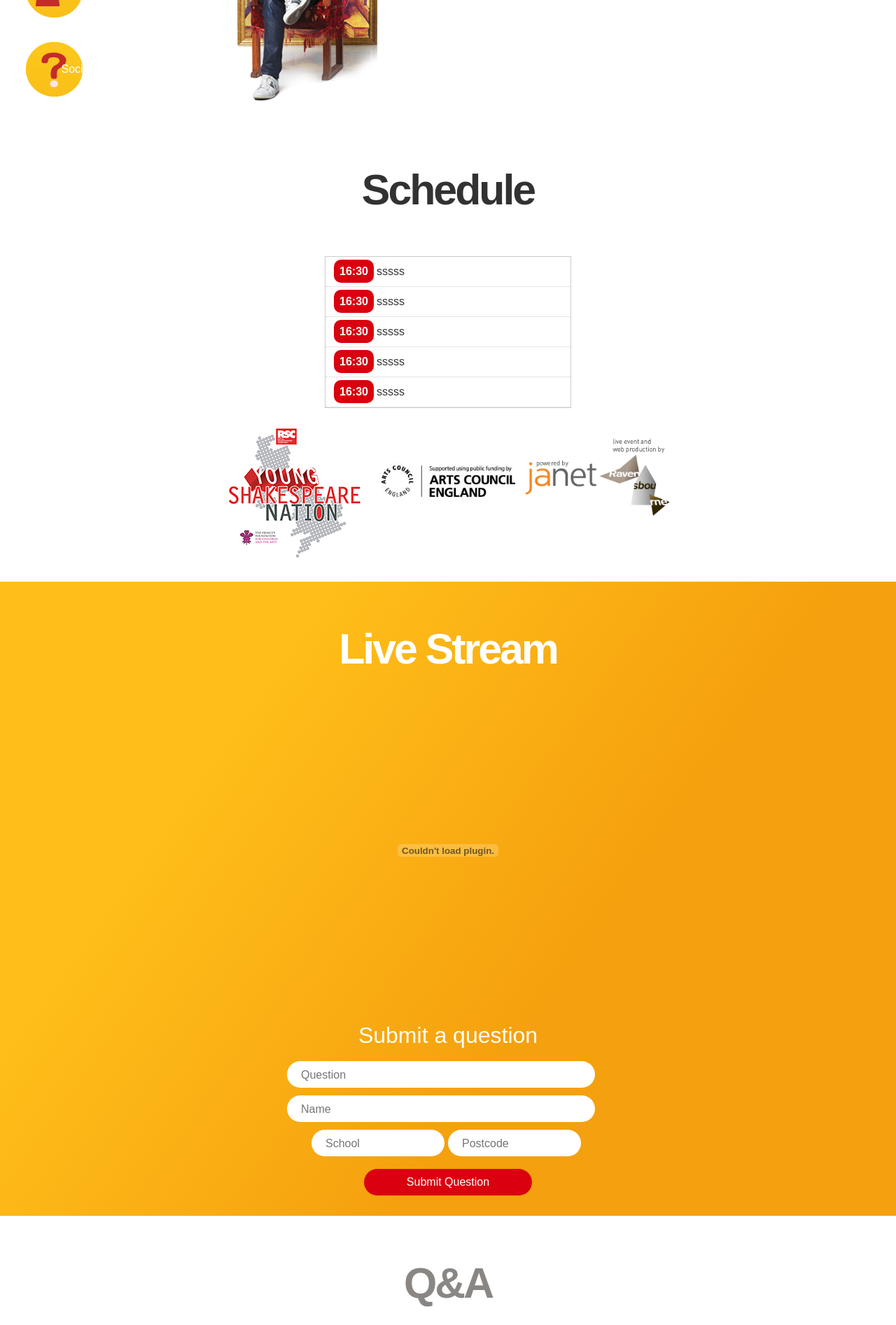
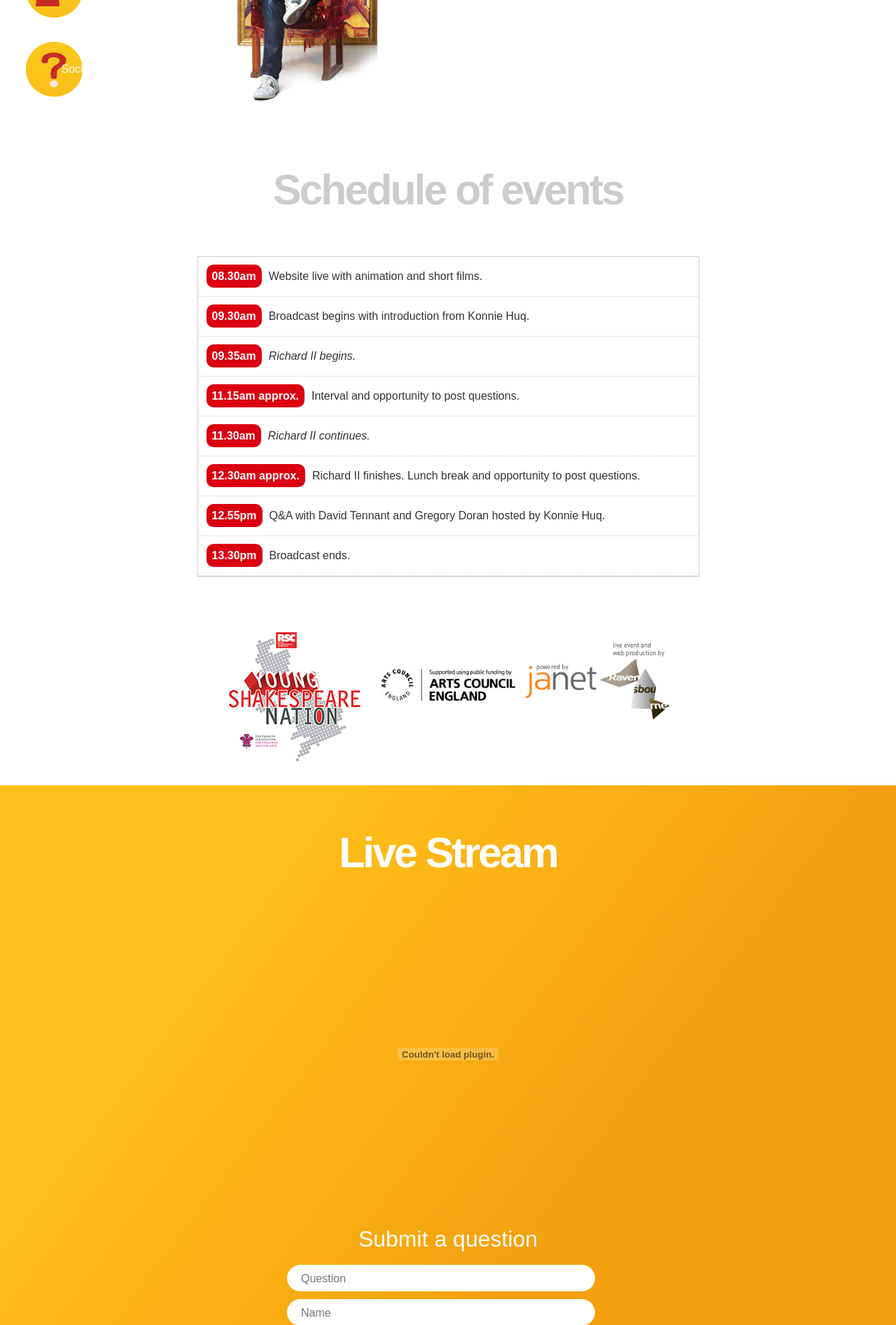
Before and after one commit to th0ran/richard_ii, a PHP site: page / in a window 1280 px wide. Shown: the part 440-2333 px from the top of the page at 70% size. Run offline with PHP 8.4, Linux system fonts and the light colour scheme; some libraries are stand-ins or nearby versions; some web fonts are replaced.

Commit message:
Fixed schedule and form fields

```diff
--- a/css/style.css
+++ b/css/style.css
@@ -28,17 +28,8 @@ a:visited {
 	z-index: 200;
 }
 
-.center-form {
-	width: 400px;
-	height: 20px;
-	margin: auto;
-    top: 0;
-    left: 0;
-    bottom: 0;
-    right: 0;
-}
 
-input[type="text"] {
+input[type="school"], input[type="text"] {
 	height: 20px;
 	width: 400px;
 	margin-left: -20px;
@@ -53,29 +44,9 @@ input[type="text"] {
 	-moz-border-radius: 30px;
 	border-radius: 30px;
 }
-input[type="text"]:hover {
-	color: green;
-	background: #f5f5f5;
-	background-color: #f5f5f5;
-}
 
-input[type="school"] {
-	height: 20px;
-	width: 150px;
-	margin-left: 5px;
-	margin-bottom: 11px;
-	max-width: 100%;
-	padding: 8px 20px;
-	padding-top: 10px;
-	display: block;
-	outline: 0;
-	border: 0;
-	-webkit-border-radius: 30px;
-	-moz-border-radius: 30px;
-	border-radius: 30px;
-	float: left;
-}
-input[type="school"]:hover {
+
+input[type="text"]:hover, input[type="school"]:hover {
 	color: green;
 	background: #f5f5f5;
 	background-color: #f5f5f5;
@@ -231,7 +202,7 @@ input[type="submit"]:active {
     text-align: center;
 	font-size: 3.8em;
 	letter-spacing: -3px;
-	color: #323232;
+	color: #ccc;
 	font-weight: 700;
 	margin-left: 0px;
 }
@@ -363,94 +334,7 @@ input[type="submit"]:active {
 	width: 100%;
 	height: 100%;
 }
- @media screen and (max-width: 1000px) {
-.container {
-	width: 80%;
-}
 
-}
-
-
-@media screen and (max-width: 750px) {
-
-.fixed {
-	position:inherit;
-}
-
-
-}
-
-
-/* Tablet */
-/*@media screen and (max-width: 1024px) {
-
-#logo {
-	width: 100%;
-	text-align: center;
-}
-
-#nav {
-	width:100%;
-	text-align:center;
-	margin:10px 0;
-}
-
-.navigation{
-	width: 100%;
-	float: center;
-	list-style: none;
-	margin: 0;
-	padding:0;
-}
-
-.navigation li{
-	float: left;
-	width:25%;
-	padding:0;
-}
-
-.slide{
-	background-attachment: fixed;
-	width:100%;
-	position: relative;
-	padding:150px 0;
-}
-
-#decorative {
-	display:none;
-}
-
-#content {
-	text-align:center;
-	width:100%;
-}
-
-#slide1 h1 {
-	line-height: 1em;
-}
-#slide1 h2 {
-	line-height: 1em;
-}
-#slide2 h1 {
-	line-height: 1em;
-}
-#slide2 h2 {
-	line-height: 1em;
-}
-#slide3 h1 {
-	line-height: 1em;
-}
-#slide3 h2 {
-	line-height: 1em;
-}
-#slide4 h1 {
-	line-height: 1em;
-}
-#slide4 h2 {
-	line-height: 1em;
-}
-
-}*/
 
 
 
@@ -463,10 +347,11 @@ input[type="submit"]:active {
 
 
 .list-container{
-    max-width: 350px;
+    max-width: 715px;
     margin: auto;
     text-align: left;
     border: 1px solid #ccc;
+    margin-bottom: 50px;
 }
 
 .list ul  {
@@ -480,6 +365,7 @@ input[type="submit"]:active {
 	list-style-type: none;
 	padding: 12px;
 	border-bottom: 1px dotted #ccc;
+	line-height: 2;
 }
 
 .list ul li:hover {
@@ -494,10 +380,31 @@ input[type="submit"]:active {
 	color: #FFF;
 	font-weight: bold;
 	padding: 8px;
-	margin-right: 4px;
+	margin-right: 10px;
 	background: #da0010;
 	background-color: #da0010;
 	-webkit-border-radius: 10px;
 	-moz-border-radius: 10px;
 	border-radius: 10px;
 }
+
+@media screen and (max-width: 1050px) {
+.list-container{
+    max-width: 450px;
+}
+}
+
+@media screen and (max-width: 1000px) {
+.container {
+	width: 80%;
+}
+}
+
+@media screen and (max-width: 750px) {
+
+.fixed {
+	position:inherit;
+}
+
+
+}
--- a/index.html
+++ b/index.html
@@ -64,14 +64,17 @@
 
 
     <!--Schedule start-->
-      <h1>Schedule</h1>
+      <h1>Schedule of events</h1>
 <div class="list list-container">
 <ul>
-<li><span class="time">16:30</span>sssss<span class="fui-arrow-right pull-right"></span></li>
-<li><span class="time">16:30</span>sssss<span class="fui-arrow-right pull-right"></span></li>
-<li><span class="time">16:30</span>sssss<span class="fui-arrow-right pull-right"></span></li>
-<li><span class="time">16:30</span>sssss<span class="fui-arrow-right pull-right"></span></li>
-<li><span class="time">16:30</span>sssss<span class="fui-arrow-right pull-right"></span></li>
+<li><span class="time">08.30am</span>Website live with animation and short films.</li>
+<li><span class="time">09.30am</span>Broadcast begins with introduction from Konnie Huq.<span class="fui-arrow-right pull-right"></span></li>
+<li><span class="time">09.35am</span><i>Richard II begins.</i><span class="fui-arrow-right pull-right"></span></li>
+<li><span class="time">11.15am approx.</span>Interval and opportunity to post questions.<span class="fui-arrow-right pull-right"></span></li>
+<li><span class="time">11.30am</span><i>Richard II continues.</i><span class="fui-arrow-right pull-right"></span></li>
+<li><span class="time">12.30am approx.</span>Richard II finishes. Lunch break and opportunity to post questions.<span class="fui-arrow-right pull-right"></span></li>
+<li><span class="time">12.55pm</span>Q&A with David Tennant and Gregory Doran hosted by Konnie Huq.<span class="fui-arrow-right pull-right"></span></li>
+<li><span class="time">13.30pm</span>Broadcast ends.<span class="fui-arrow-right pull-right"></span></li>
 </ul>
 </div>
     <!--Schedule end-->
@@ -99,14 +102,11 @@
       <form>
         <input type="text" name="question" placeholder="Question">
 
-        <input type="text" name="name" placeholder="Name">
-        <div class="center-form">
+        <input type="school" name="name" placeholder="Name">
         <input type="school" name="school" placeholder="School">
 		<input type="school" name="postcode" placeholder="Postcode">
       </form>
-        </div>
       <br />
-            <br />
       <input type="submit" value="Submit Question">
       </center>
     </div>
@@ -116,7 +116,7 @@
   <div class="container clearfix">
     <div id="content" class="grid_12">
       <center>
-      <h1>Q&A</h1>
+      <h1>Live Q&A</h1>
       <div style="max-width: 400px; height: 400px; background-color:#eee; margin-bottom: 40px;"></div>
       <h2>Information about the schedule will go here</h2>
 
@@ -150,7 +150,7 @@
       <p>To access the broadcast we recommend the latest version of your browser (Internet Explorer, Chrome etc.) and the latest version of Adobe Flash.  Please contact your ISP System Administrator about possible firewall restrictions, filters or blocks on streaming media. The test stream will be an important opportunity for you to identify any technical issues in advance of the event.</p>
     </div>
     <div>
-      <h3>Broadcast Reccomendations</h3>
+      <h3>Broadcast Recomendations</h3>
       <p>We recommend that the broadcast is viewed on one large screen per classroom of up to 30 students. Please bear in mind that additional screens will use up more of your school's bandwidth and may result in buffering.</p>
     </div>
     <div>
```
Also changed, not shown: images/richard-ii-ii-heading-typo.png (added), images/richard-ii-ii-heading.png.
